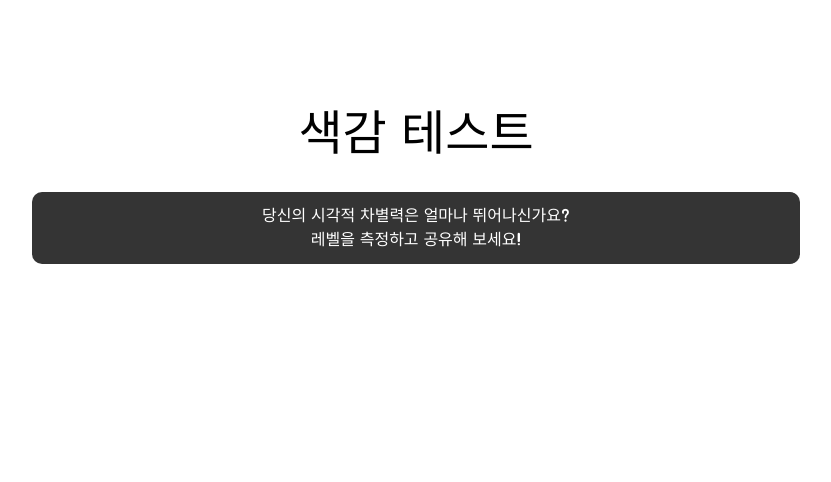
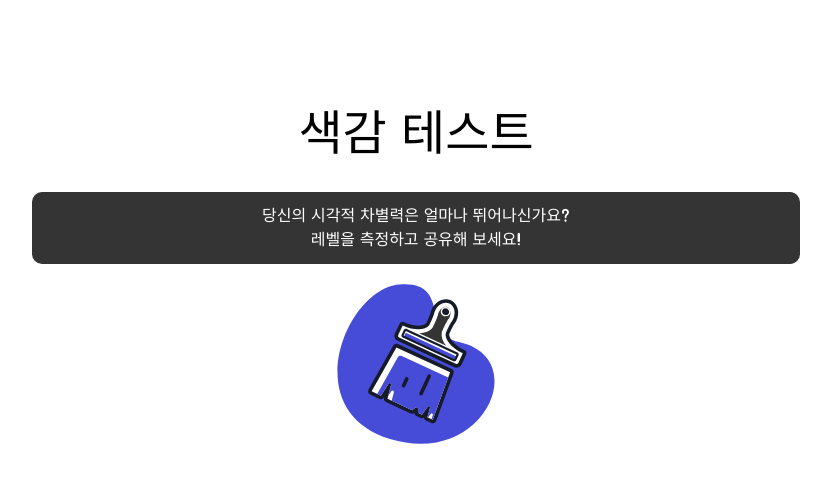
Before and after one commit to supersfel/color-test-game, a React (Create React App) app in the folder color-test-fe/: page / in a window 1280 px wide. Shown: the top 482 px of the page, without its empty margins (224-1055 px from the left). Built offline with nearby package versions, Linux system fonts and the light colour scheme.

Commit message:
✨ feat(component): brush Component 생성
size , 색을 인자로 받는 Brush컴포넌트 생성

```diff
--- /dev/null
+++ b/color-test-fe/src/components/Brush.tsx
@@ -0,0 +1,26 @@
+/** @jsxImportSource @emotion/react */
+import React from "react";
+
+import { ReactComponent as BrushSVG } from "assets/brsuh.svg";
+import styled from "@emotion/styled";
+
+const Brush = ({ color, size }: { color: string; size: string }) => {
+  return (
+    <Wrapper color={color} size={size}>
+      <BrushSVG />
+    </Wrapper>
+  );
+};
+
+/* STYLE */
+const Wrapper = styled.div<{ size: string }>`
+  svg {
+    width: ${(props) => props.size};
+    height: ${(props) => props.size};
+  }
+  svg path.brush-color {
+    fill: ${(props) => props.color};
+  }
+`;
+
+export default Brush;
--- a/color-test-fe/src/pages/Start.tsx
+++ b/color-test-fe/src/pages/Start.tsx
@@ -1,5 +1,6 @@
 /** @jsxImportSource @emotion/react */
 import styled from "@emotion/styled";
+import Brush from "components/Brush";
 import React from "react";
 import { BlackBox } from "styles/box";
 
@@ -10,6 +11,10 @@ const Start = () => {
         <p>당신의 시각적 차별력은 얼마나 뛰어나신가요?</p>
         <p>레벨을 측정하고 공유해 보세요!</p>
       </Description>
+
+      <BrushArea>
+        <Brush color="#464BD8" size="200px"></Brush>
+      </BrushArea>
     </Wrapper>
   );
 };
@@ -21,6 +26,7 @@ const Wrapper = styled.p`
   display: flex;
   flex-direction: column;
   align-items: center;
+  justify-content: center;
 `;
 
 const Description = styled(BlackBox)`
@@ -32,4 +38,9 @@ const Description = styled(BlackBox)`
   }
 `;
 
+const BrushArea = styled.div`
+  display: flex;
+  justify-content: center;
+  align-items: center;
+`;
 export default Start;
```
Also changed, not shown: color-test-fe/src/assets/brsuh.svg (added).
